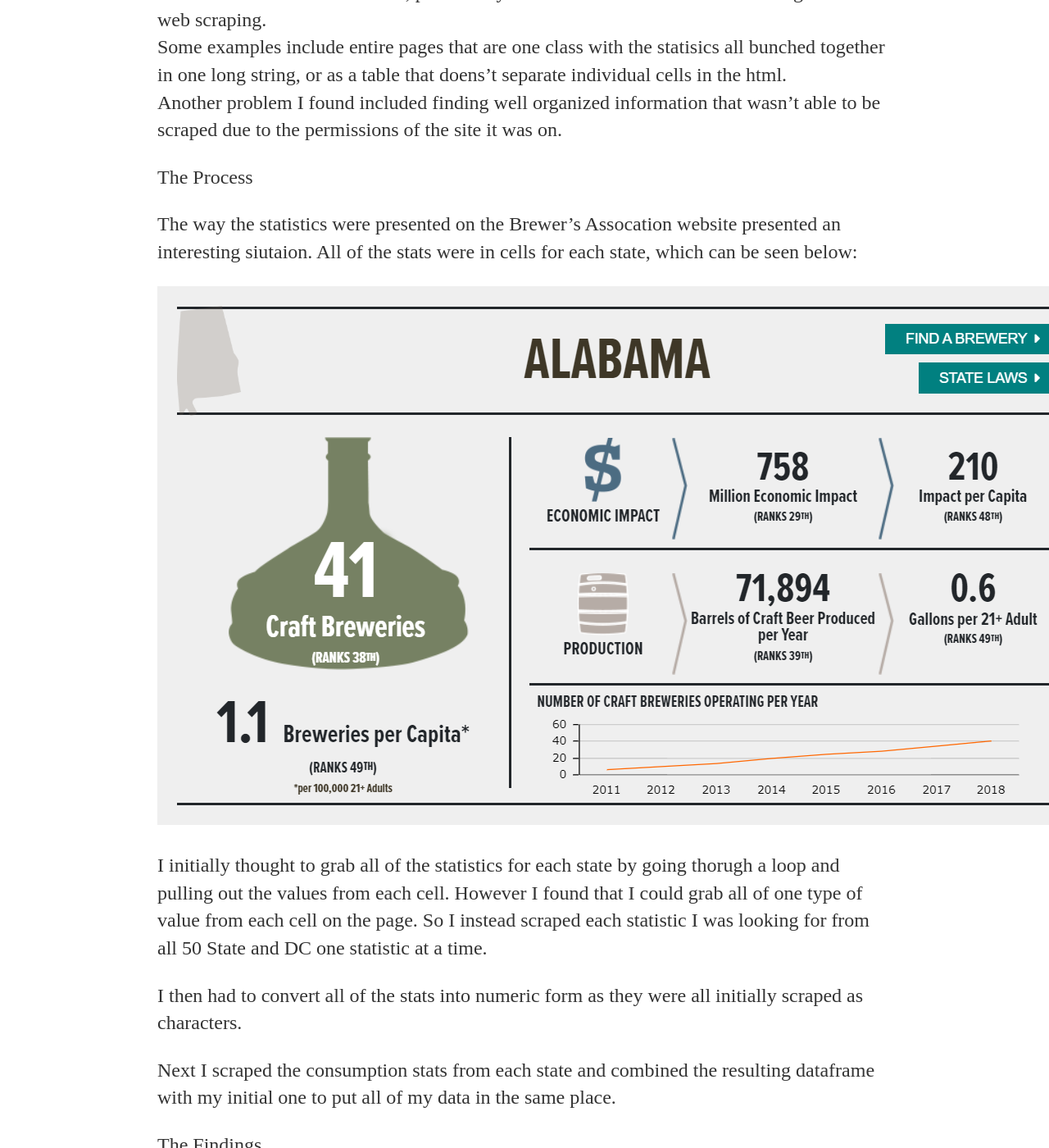
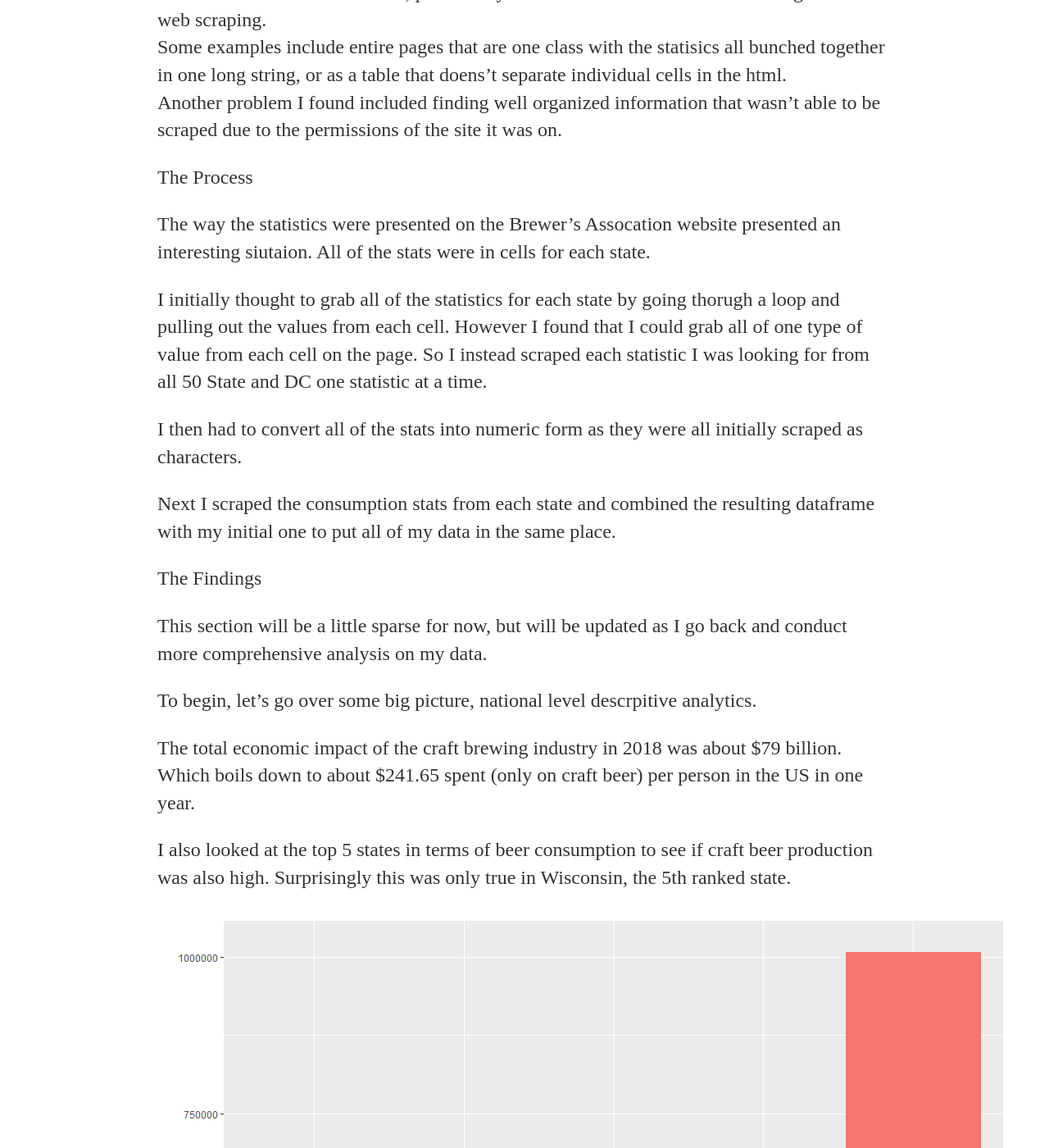
Before and after one commit to dramsay801/dramsay801.github.io, a Jekyll site: the page built from _posts/2019-10-31-Project-Post.md, in a window 1280 px wide and 1400 px high, scrolled down 895 px. Shown: the whole window at 82% size. Built offline with Jekyll 4.4.1, drawn with Linux system fonts in a browser that asks for light colours; some of the changed text lies outside the part shown.

Commit message:
Update 2019-10-31-Project-Post.md

```diff
--- a/_posts/2019-10-31-Project-Post.md
+++ b/_posts/2019-10-31-Project-Post.md
@@ -27,10 +27,7 @@
 The Process
 
 The way the statistics were presented on the  Brewer's Assocation website presented an interesting siutaion.
-All of the stats were in cells for each state, which can be seen below:
-
-![Image](https://github.com/dramsay801/dramsay801.github.io/blob/master/images/Capture.PNG)
-
+All of the stats were in cells for each state.
 
 I initially thought to grab all of the statistics for each state by going thorugh a loop and pulling out the values from each cell.
 However I found that I could grab all of one type of value from each cell on the page. So I instead scraped each statistic I was looking for
@@ -48,3 +45,12 @@
 To begin, let's go over some big picture, national level descrpitive analytics.
 
 The total economic impact of the craft brewing industry in 2018 was about $79 billion.  Which boils down to about $241.65 spent (only on craft beer) per person in the US in one year.
+
+I also looked at the top 5 states in terms of beer consumption to see if craft beer production was also high. Surprisingly this was only true in Wisconsin, the 5th ranked state.
+
+![Image](https://github.com/dramsay801/dramsay801.github.io/blob/master/images/Top_5_consumption.PNG)
+
+
+I also looked at the bottom 5 ranked states in terms of consumption. These had levels ofcraft beer production that seemed to match their lower levels of consumption. The exception here is the state of New York which had some of the highest levels of craft beer production in the US.
+
+![Image](https://github.com/dramsay801/dramsay801.github.io/blob/master/images/Bottom_5_consumption.PNG)
```
